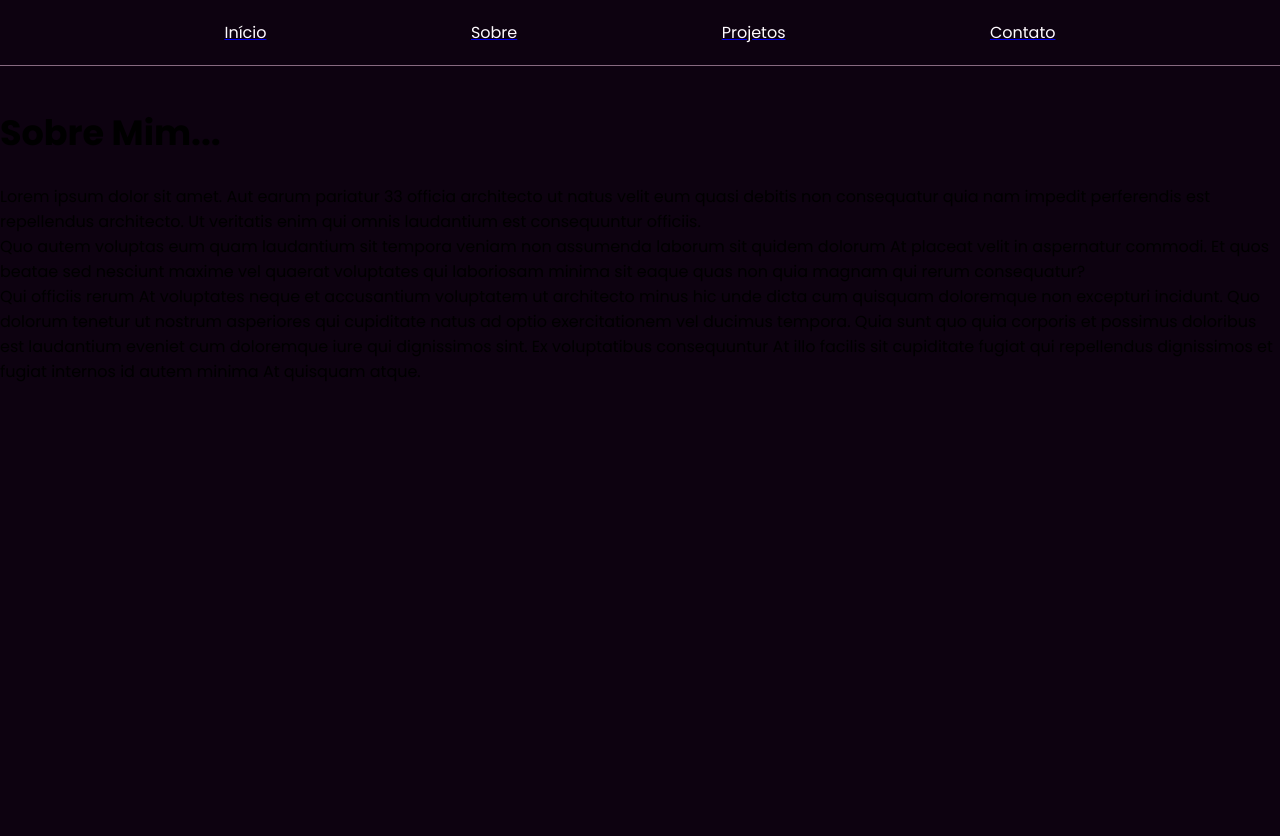
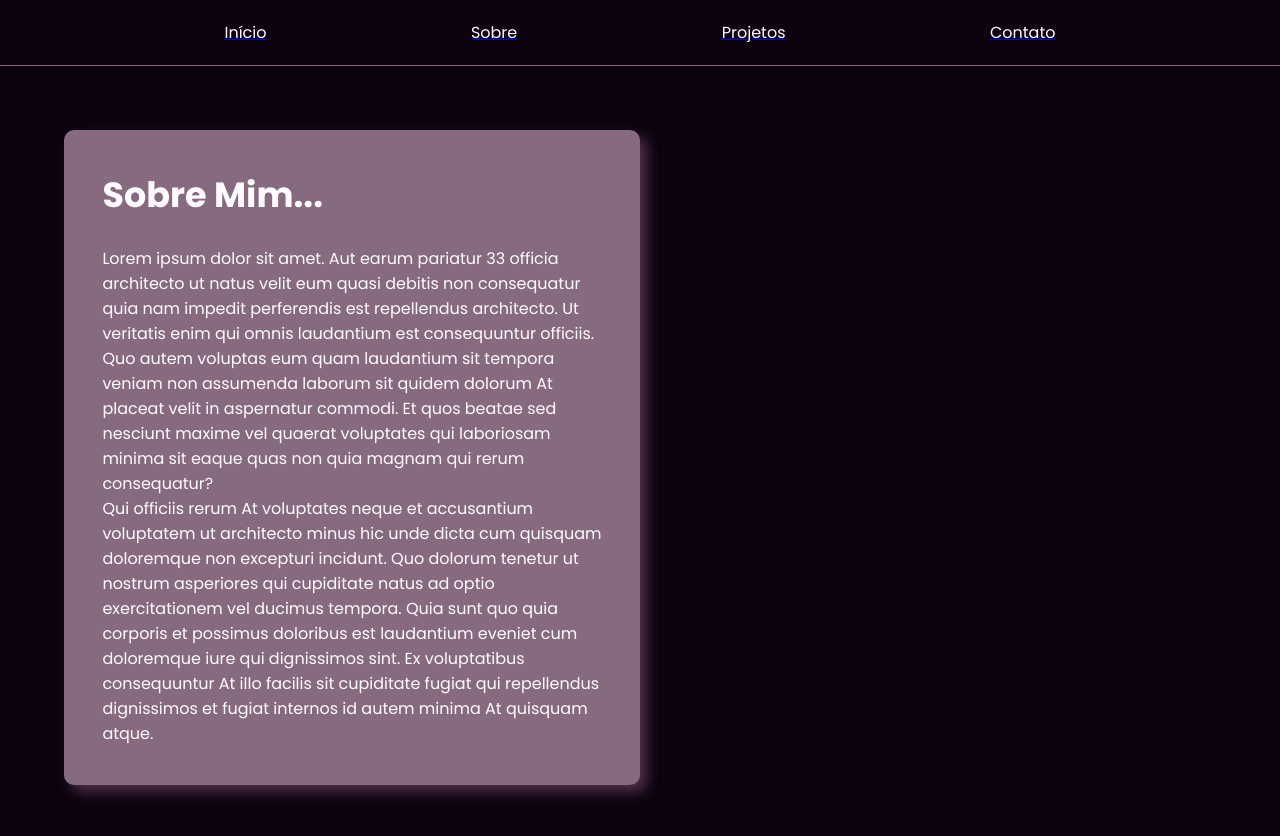
Before and after one commit to angelicapedroso/portfolio-pessoal, a React (Create React App) app in the folder portfolio/: page /about in a window 1280 px wide. Shown: the top 836 px of the page. Before the commit the page ends 800 px from the top, so only its background shows below. Built offline with nearby package versions, Linux system fonts and the light colour scheme.

Commit message:
feat: add css in about page

```diff
--- a/portfolio/src/pages/About/index.js
+++ b/portfolio/src/pages/About/index.js
@@ -1,12 +1,15 @@
 import React from 'react';
 import Header from '../../components/Header';
+import './styles.css';
 
 export default function About() {
   return (
     <div>
       <Header />
-      <h1>Sobre Mim...</h1>
-      <p>Lorem ipsum dolor sit amet. Aut earum pariatur 33 officia architecto ut natus velit eum quasi debitis non consequatur quia nam impedit perferendis est repellendus architecto. Ut veritatis enim qui omnis laudantium est consequuntur officiis. </p><p>Quo autem voluptas eum quam laudantium sit tempora veniam non assumenda laborum sit quidem dolorum At placeat velit in aspernatur commodi. Et quos beatae sed nesciunt maxime vel quaerat voluptates qui laboriosam minima sit eaque quas non quia magnam qui rerum consequatur? </p><p>Qui officiis rerum At voluptates neque et accusantium voluptatem ut architecto minus hic unde dicta cum quisquam doloremque non excepturi incidunt. Quo dolorum tenetur ut nostrum asperiores qui cupiditate natus ad optio exercitationem vel ducimus tempora. Quia sunt quo quia corporis et possimus doloribus est laudantium eveniet cum doloremque iure qui dignissimos sint. Ex voluptatibus consequuntur At illo facilis sit cupiditate fugiat qui repellendus dignissimos et fugiat internos id autem minima At quisquam atque. </p>
+      <div className="about">
+        <h1>Sobre Mim...</h1>
+        <p>Lorem ipsum dolor sit amet. Aut earum pariatur 33 officia architecto ut natus velit eum quasi debitis non consequatur quia nam impedit perferendis est repellendus architecto. Ut veritatis enim qui omnis laudantium est consequuntur officiis. </p><p>Quo autem voluptas eum quam laudantium sit tempora veniam non assumenda laborum sit quidem dolorum At placeat velit in aspernatur commodi. Et quos beatae sed nesciunt maxime vel quaerat voluptates qui laboriosam minima sit eaque quas non quia magnam qui rerum consequatur? </p><p>Qui officiis rerum At voluptates neque et accusantium voluptatem ut architecto minus hic unde dicta cum quisquam doloremque non excepturi incidunt. Quo dolorum tenetur ut nostrum asperiores qui cupiditate natus ad optio exercitationem vel ducimus tempora. Quia sunt quo quia corporis et possimus doloribus est laudantium eveniet cum doloremque iure qui dignissimos sint. Ex voluptatibus consequuntur At illo facilis sit cupiditate fugiat qui repellendus dignissimos et fugiat internos id autem minima At quisquam atque. </p>
+      </div>
     </div>
   );
 }
--- a/portfolio/src/pages/About/styles.css
+++ b/portfolio/src/pages/About/styles.css
@@ -0,0 +1,11 @@
+@import '../../assets/global.css';
+
+.about {
+  color: var(--quinary-color);
+  border-radius: 10px;
+  box-shadow: 7px 7px 13px 0px var(--secondary-color);
+  padding: 3%;
+  margin: 5%;
+  width: 45%;
+  background-color: var(--tertiary-color);
+}
```
